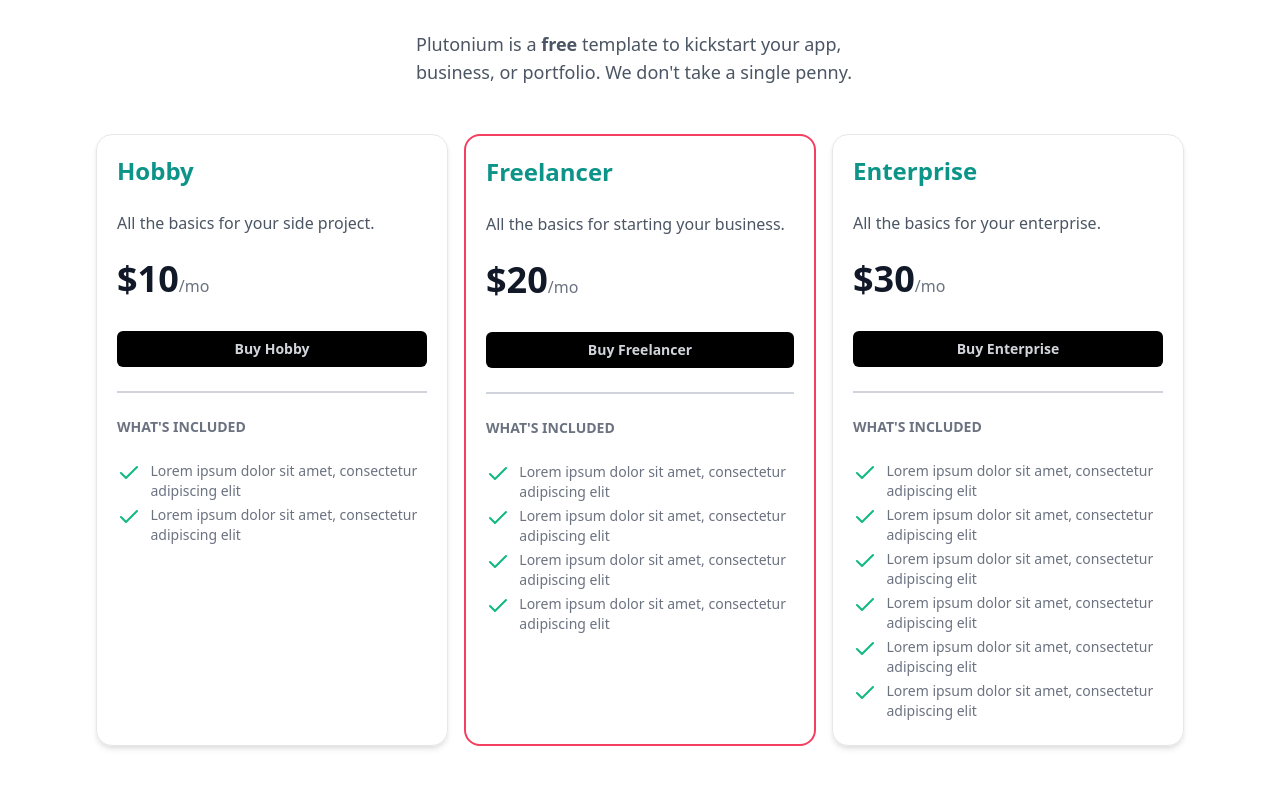
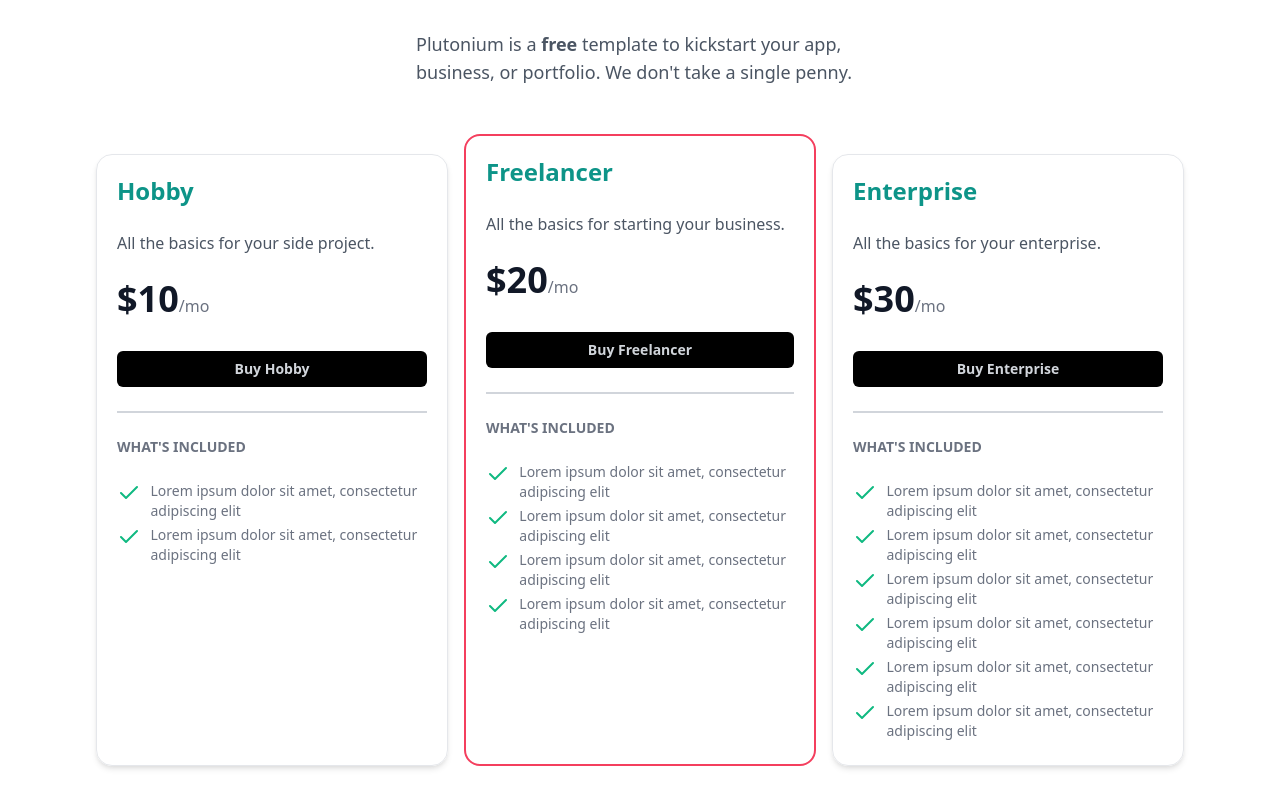
Before and after one commit to minor/plutonium, a Next.js app: page / in a window 1280 px wide. Shown: the part 3662-4460 px from the top of the page. Built offline with nearby package versions, Linux system fonts and the light colour scheme.

Commit message:
[:lipstick:] pricing margin

```diff
--- a/components/Pricing.js
+++ b/components/Pricing.js
@@ -41,7 +41,7 @@
           or portfolio. We don&apos;t take a single penny.
         </p>
         <div className="grid grid-cols-1 gap-4 md:grid-cols-3">
-          <div className="p-5 mb-10 space-y-6 border shadow-md rounded-2xl">
+          <div className="p-5 mt-5 mb-10 space-y-6 border shadow-md rounded-2xl">
             <h1 className="text-xl font-bold text-center text-teal-600 dark:text-teal-300 md:text-2xl sm:text-left">
               Hobby
             </h1>
@@ -103,7 +103,7 @@
               </ul>
             </p>
           </div>
-          <div className="p-5 mb-10 space-y-6 border shadow-md rounded-2xl">
+          <div className="p-5 mt-5 mb-10 space-y-6 border shadow-md rounded-2xl">
             <h1 className="text-xl font-bold text-center text-teal-600 dark:text-teal-300 md:text-2xl sm:text-left">
               Enterprise
             </h1>
```
